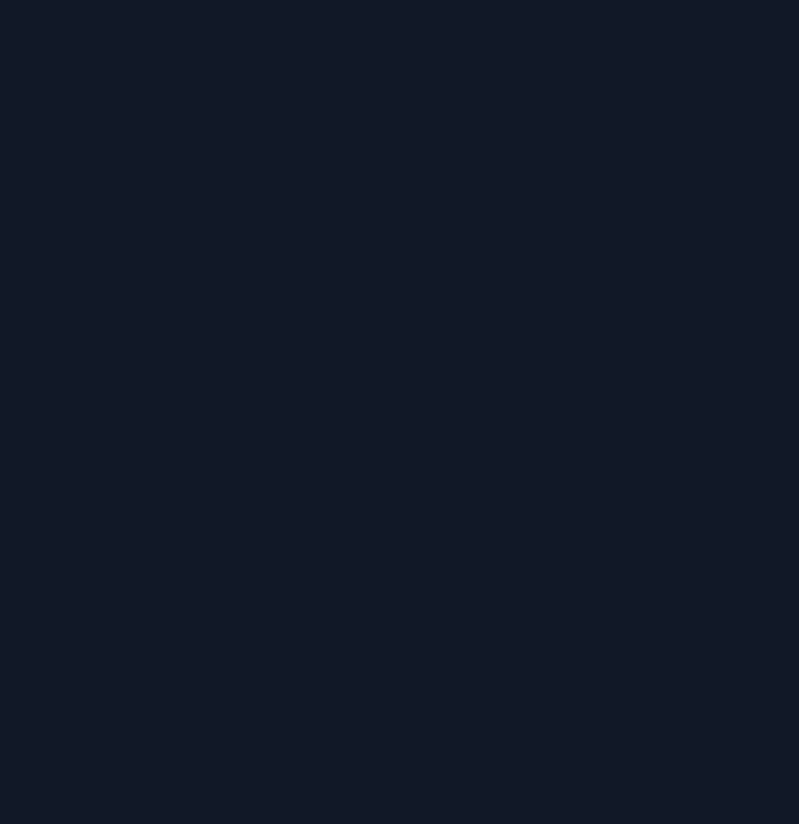
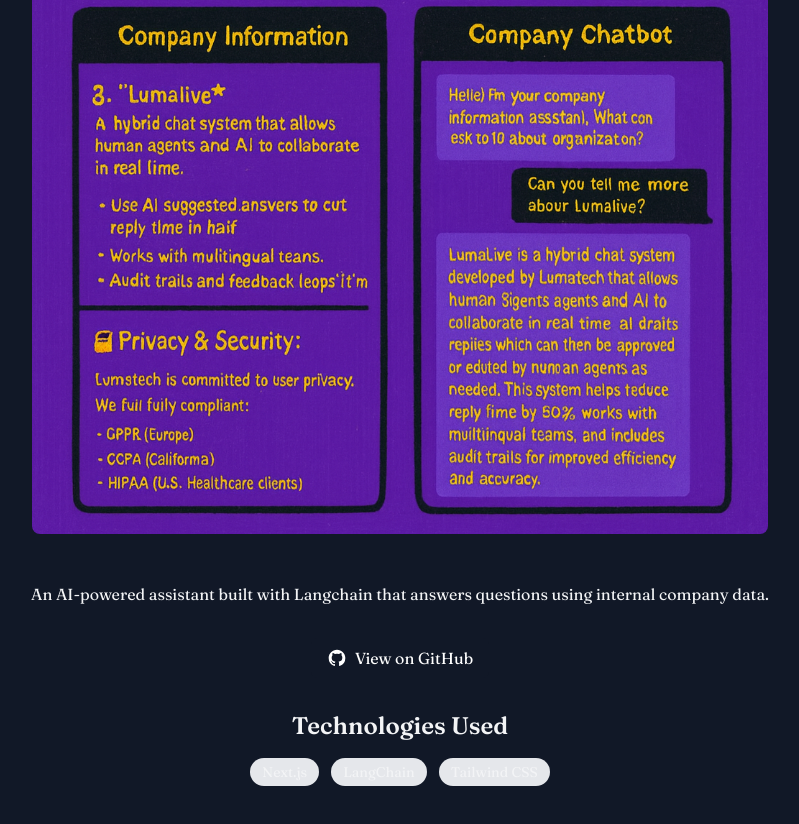
Before and after one commit to karinfdez/nextjs-portfolio, a Next.js app: page /projects/chatbot in a window 1280 px wide. Before the commit this address had no page. Shown: the part 426-1250 px from the top of the page, without its empty margins (240-1039 px from the left). Before the commit the page ends 800 px from the top, so only its background shows below. Built offline with nearby package versions, Linux system fonts and the light colour scheme.

Commit message:
Add style to pages

```diff
--- a/app/data/projects.js
+++ b/app/data/projects.js
@@ -1,26 +1,42 @@
 export const projects = [
     {
-      "title": "Class Action",
-      "description": "A dashboard to identify and manage potential class action members.",
-      "image": "/images/projects-images/class-action.png",
-      "link": "https://github.com/karinfdez/class-action",
+      title: "Class Action",
+      slug: "class-action",
+      description: "A dashboard to identify and manage potential class action members.",
+      image: "/images/projects-images/class-action.png",
+      link: "/projects/class-action",
+      video: "https://www.youtube.com/watch?v=nSMyOyMHcmA",
+      screenshots: ["/images/screenshots/class-action/class-action-1.png", "/images/screenshots/class-action/class-action-2.png", "/images/screenshots/class-action/class-action-3.png"],
+      technologies: ["Next.js", "Tailwind CSS", "Embla Carousel", "Framer Motion"],
     },
     {
-      "title": "Email Service",
-      "description": "An AI-powered email assistant built with Cloudflare AI Agents.",
-      "image": "/images/projects-images/email-service.png",
-      "link": "https://github.com/karinfdez/email-service",
+      title: "Email Service",
+      slug: "email-service",
+      description: "An AI-powered email assistant built with Cloudflare AI Agents.",
+      image: "/images/projects-images/email-service.png",
+      link: "/projects/email-service",
+      video: "https://www.youtube.com/watch?v=062hPy_t3XI",
+      screenshots: ["/images/projects-images/email-service.png"],
+      technologies: ["Next.js", "Cloudflare AI", "Tailwind CSS"],
     },
     {
-      "title": "Chatbot",
-      "description": "An AI-powered assistant built with Langchain that answers questions using internal company data.",
-      "image": "/images/projects-images/langchain-chatbot.png",
-      "link": "https://langchain-chatbot-pi.vercel.app/",
+      title: "Chatbot",
+      slug: "chatbot",
+      description: "An AI-powered assistant built with Langchain that answers questions using internal company data.",
+      image: "/images/projects-images/langchain-chatbot.png",
+      link: "/projects/chatbot",
+      video: "",
+      screenshots: ["/images/projects-images/langchain-chatbot.png"],
+      technologies: ["Next.js", "LangChain", "Tailwind CSS"],
     },
     {
-      "title": "Pagas",
-      "description": "An online platform that facilitates the sale of products by creators directly to consumers using Stellar",
-      "image": "/images/projects-images/pagas.png",
-      "link": "https://langchain-chatbot-pi.vercel.app/",
+      title: "Pagas",
+      slug: "pagas",
+      description: "An online platform that facilitates the sale of products by creators directly to consumers using Stellar",
+      image: "/images/projects-images/pagas.png",
+      link: "https://langchain-chatbot-pi.vercel.app/",
+      video: "",
+      screenshots: ["/images/projects-images/pagas.png"],
+      technologies: ["Next.js", "Stellar", "Tailwind CSS"],
     }
   ]
--- a/app/page.js
+++ b/app/page.js
@@ -5,12 +5,14 @@
 const gallery = ["/images/flip-images/tulips.png"];
 const sequence = ["/images/flip-images/tulips.png"];
 import { useRouter } from "next/navigation";
+import AnimatedReveal from "../components/AnimatedReveal";
 
 export default function Home() {
   const router = useRouter();
   return (
     <main className="flex-1 flex flex-col items-center justify-center text-center px-4">
       <div className="max-w-6xl mx-auto flex flex-col items-center relative">
+      <AnimatedReveal delay={0.1}>
         <div className="flex flex-col items-center justify-center gap-4 mb-6 md:flex-row">
           <FlipImage
             src="/images/karin.png"
@@ -21,13 +23,17 @@
             alt="Profile photo"
             className="flex-shrink-0"
           />
-        <h1 className="text-4xl md:text-6xl font-bold leading-none mt-4 md:mt-0 md:-ml-16 z-10">
+          <h1 className="text-4xl md:text-6xl lg:text-7xl font-bold leading-none mt-4 md:mt-0 md:-ml-16 z-10">
             <span className="k-highlight">K</span>arin Fernandez
           </h1>
         </div>
-        <p className="text-xl md:text-2xl text-gray-400 mb-8 max-w-2xl">
-          Hi! I'm Karin Fernandez, a Software Engineer passionate about building clean, functional, and fast web apps.
+      </AnimatedReveal>
+      <AnimatedReveal delay={0.3}>
+          <p className="text-xl md:text-2xl lg:text-3xl text-gray-300 mb-8 max-w-2xl">
+          {`Hi! I'm Karin Fernandez, a Software Engineer building fast, scalable web apps powered by automation and AI.`}
           </p>
+        </AnimatedReveal>
+      <AnimatedReveal delay={0.4}>
         <Button
           label="View Projects"
           onClick={() => router.push("/projects")}
@@ -35,6 +41,7 @@
           textColor="text-orange-500"
           className="mt-6"
         />
+      </AnimatedReveal>
       </div>
     </main>
   );
--- a/app/projects/page.js
+++ b/app/projects/page.js
@@ -8,7 +8,7 @@
 export default function ProjectsPage() {
   return (
     <main className="flex flex-col items-center justify-center flex-1 overflow-hidden px-4 space-y-8">
-      <h1 className="text-4xl md:text-5xl font-bold mb-4">Projects</h1>
+      <h1 className="text-4xl md:text-6xl font-bold mb-4">Projects</h1>
       <ProjectsCarousel
         projects={projects}
       />
```
Also changed, not shown: components/AnimatedReveal.jsx (line endings or trailing spaces). Lines whose indentation alone changed are shown as unchanged.
